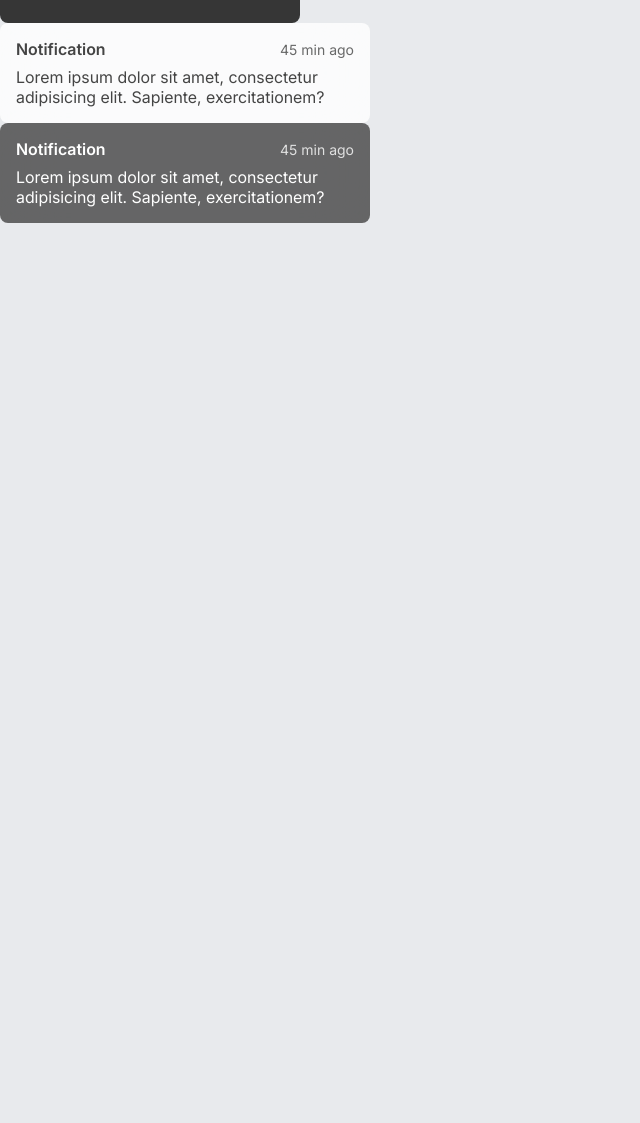
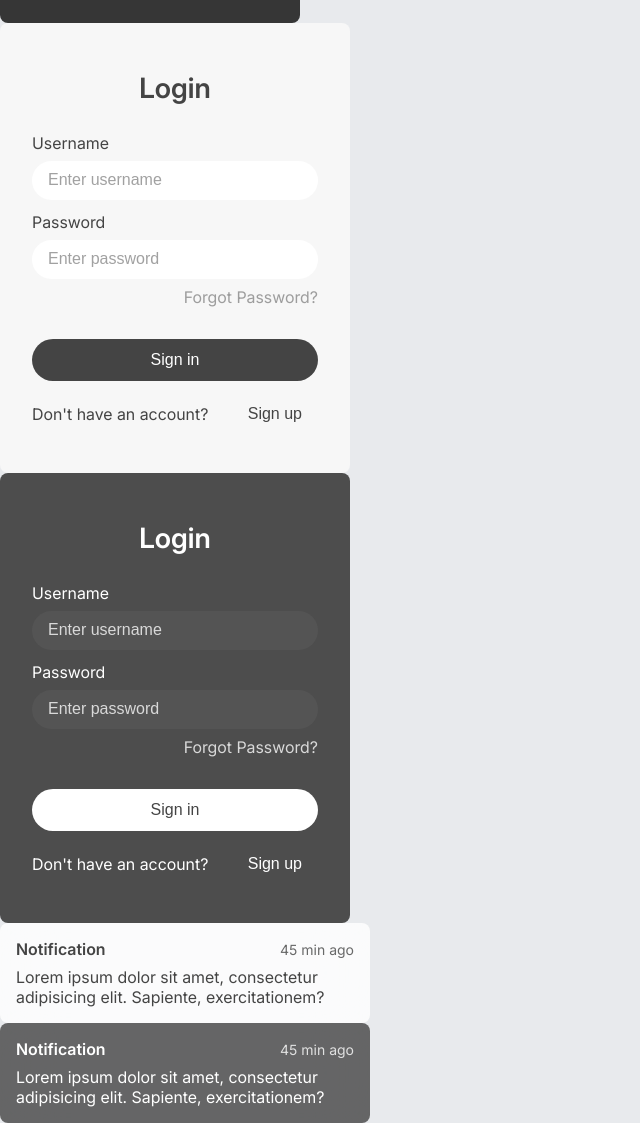
Before and after one commit to emeliebarthelsson/assignment_4, a plain HTML site: page src/index.html in a window 1280 px wide. Shown: the part 2203-3326 px from the top of the page, without its empty margins (0-640 px from the left). Before the commit the page ends 2426 px from the top, so only its background shows below. Drawn offline with Linux system fonts and the light colour scheme.

Commit message:
add form component and styling of form component

```diff
--- /dev/null
+++ b/src/css/form.css
@@ -0,0 +1,94 @@
+form {
+    width: 350px;
+    height: 450px;
+    border-radius: var(--border-radius-small);
+    display: flex;
+    flex-direction: column;
+    padding: var(--spacing-x-large);
+    font-size: var(--body-medium);
+}
+
+.form__light {
+    background-color: var(--light-grey-200);
+    color: var(--dark-grey-400);
+}
+
+.form__dark {
+    background-color: var(--dark-grey-300);
+    color: var(--light-grey-100);
+}
+
+.form__heading {
+    font-size: var(--heading-small);
+    text-align: center;
+    padding: var(--spacing-medium);
+}
+
+.form__input-container {
+    display: flex;
+    flex-direction: column;
+}
+
+label {
+    margin-top: var(--spacing-small);
+}
+
+.form input {
+    padding: var(--spacing-small) var(--spacing-medium);
+    border-radius: var(--border-radius-medium);
+    border: none;
+    margin-top: var(--spacing-x-small);
+}
+
+.form__light input {
+    background-color: var(--light-grey-100);
+}
+
+.form__dark input {
+    background-color: var(--dark-grey-200);
+}
+
+.form__light input::placeholder {
+    color: var(--dark-grey-400-opacity);
+    font-size: var(--body-medium);
+}
+
+.form__dark input::placeholder {
+    color: var(--light-grey-500);
+    font-size: var(--body-medium);
+}
+
+.form__link-container {
+    display: flex;
+    justify-content: end;
+    align-items: center;
+    margin-top: var(--spacing-x-small);
+    margin-bottom: var(--spacing-x-large);
+}
+
+.form__light .form__link-container a {
+    color: var(--dark-grey-400-opacity);
+}
+
+.form__dark .form__link-container a {
+    color: var(--light-grey-500);
+}
+
+.form__button-container {
+    display: flex;
+    justify-content: space-between;
+    align-items: center;
+    margin-top: var(--spacing-small);
+}
+
+.form__dark .form__button--ghost {
+    color: var(--light-grey-100);
+}
+
+.form .form__button--ghost:hover {
+    background-color: inherit;
+}
+
+.form__dark .form__button--ghost:active {
+    background-color: var(--dark-grey-200);
+}
--- a/src/css/notification.css
+++ b/src/css/notification.css
@@ -49,6 +49,7 @@
 
 .notification:hover svg {
     display: block;
+    cursor: pointer;
 }
 
 .notification__text {
--- a/src/index.html
+++ b/src/index.html
@@ -9,6 +9,7 @@
     <link rel="stylesheet" href="./css/button.css"/>
     <link rel="stylesheet" href="./css/card.css"/>
     <link rel="stylesheet" href="./css/notification.css"/>
+    <link rel="stylesheet" href="./css/form.css"/>
     <title>Component</title>
 </head>
 <body>
@@ -122,7 +123,40 @@
                 </div>
                 <div class="component__content">
                     <div class="component__form">
-
+                        <form class="form form__light">
+                            <h2 class="form__heading">Login</h2>
+                            <div class="form__input-container">
+                                <label for="username">Username</label>
+                                <input type="text" id="username" name="username" required maxlength="50" placeholder="Enter username">
+                                <label for="password">Password</label>
+                                <input type="password" id="password" name="password" required maxlength="50" placeholder="Enter password">
+                            </div>
+                            <div class="form__link-container">
+                                <a href="#">Forgot Password?</a>
+                            </div>
+                            <button class="button__primary">Sign in</button>
+                            <div class="form__button-container">
+                                <p>Don't have an account?</p>
+                                <button class="button__ghost">Sign up</button>
+                            </div>
+                        </form>
+                        <form class="form form__dark">
+                            <h2 class="form__heading">Login</h2>
+                            <div class="form__input-container">
+                                <label for="username">Username</label>
+                                <input type="text" id="username" name="username" required maxlength="50" placeholder="Enter username">
+                                <label for="password">Password</label>
+                                <input type="password" id="password" name="password" required maxlength="50" placeholder="Enter password">
+                            </div>
+                            <div class="form__link-container">
+                                <a href="#">Forgot Password?</a>
+                            </div>
+                            <button class="button__secondary">Sign in</button>
+                            <div class="form__button-container">
+                                <p>Don't have an account?</p>
+                                <button class="button__ghost form__button--ghost">Sign up</button>
+                            </div>
+                        </form>
                     </div>
                 </div>
                 <div class="component__content">
```
